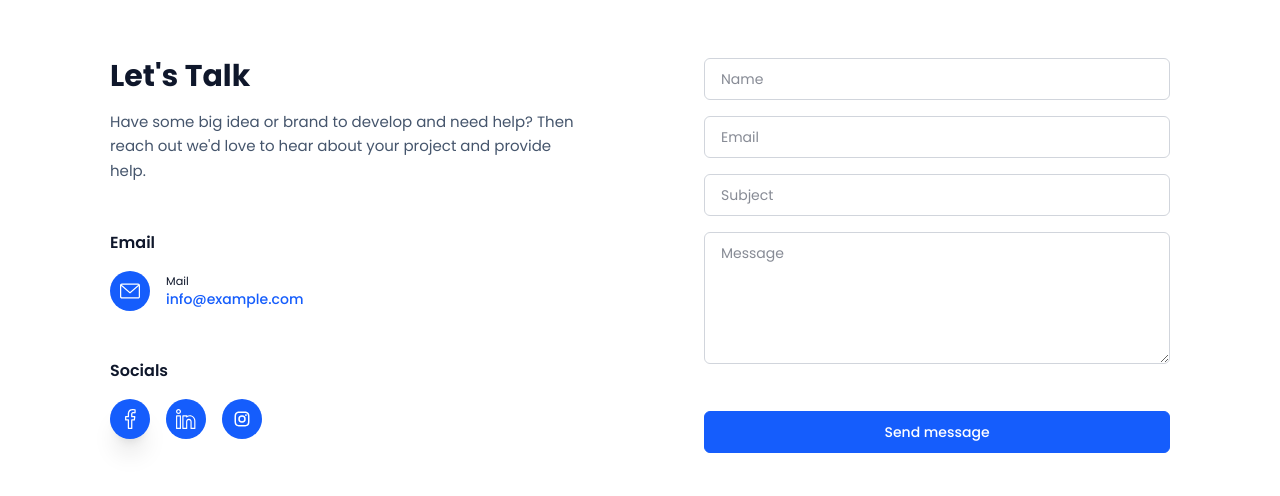
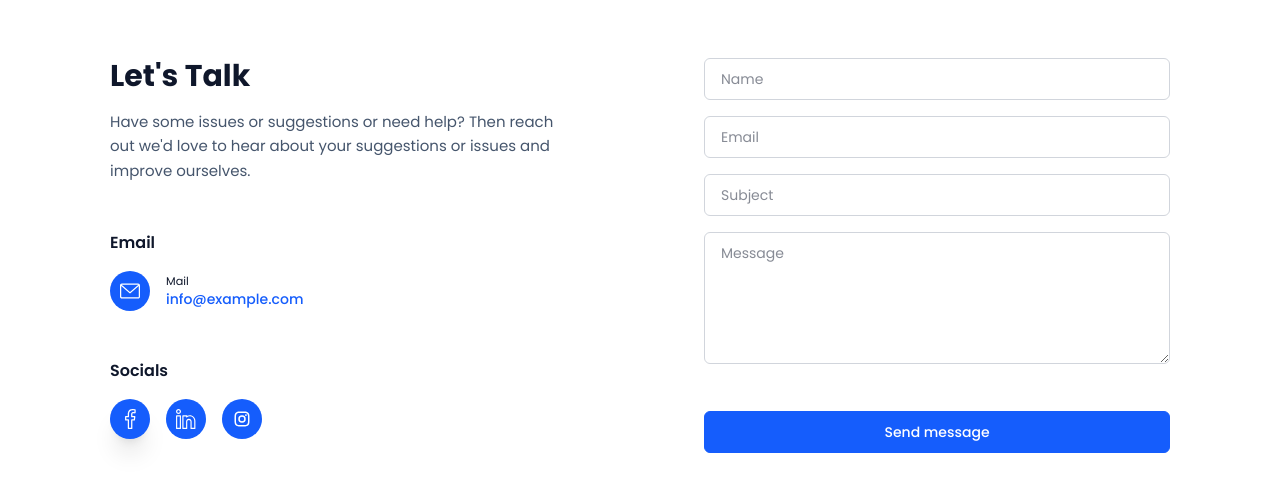
Before and after one commit to DEVELOPERBibek10/Basics--Web-Dev-, a plain HTML site: page Tailwind-and-JS/Project-1-(Ecommerce)/src/contact.html in a window 1280 px wide. Shown: the part 594-1090 px from the top of the page. Drawn offline with nearby package versions, Linux system fonts and the light colour scheme; files whose address does not match are found by name; a web font is replaced by a local one.

```diff
--- a/Tailwind-and-JS/Project-1-(Ecommerce)/src/contact.html
+++ b/Tailwind-and-JS/Project-1-(Ecommerce)/src/contact.html
@@ -127,10 +127,10 @@
                     class="md:grid md:grid-cols-2 items-start gap-12  mx-auto max-w-[95%] max-lg:max-w-2xl bg-white rounded-md dark:bg-gray-900">
                     <div class="p-10">
                         <h2 class="text-slate-900 text-3xl font-bold dark:text-white">Let's Talk</h2>
-                        <p class="text-[15px] text-slate-600 mt-4 leading-relaxed dark:text-white">Have some big idea or
-                            brand to
-                            develop
-                            and need help? Then reach out we'd love to hear about your project and provide help.</p>
+                        <p class="text-[15px] text-slate-600 mt-4 leading-relaxed dark:text-white">Have some issues or
+                            suggestions
+                            or need help? Then reach out we'd love to hear about your suggestions or issues and improve
+                            ourselves.</p>
                         <div class="mt-12">
                             <h2 class="text-slate-900 text-base font-semibold dark:text-white">Email</h2>
                             <ul class="mt-4">
```
